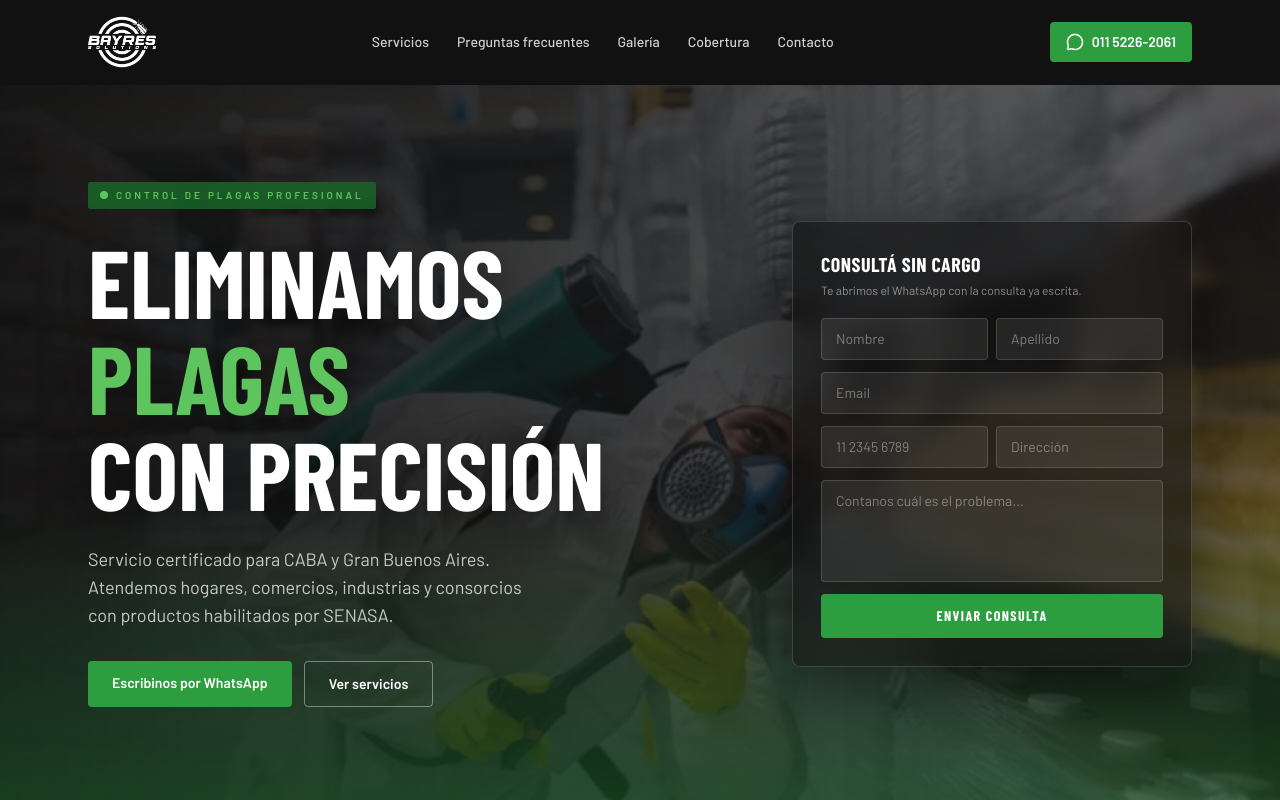
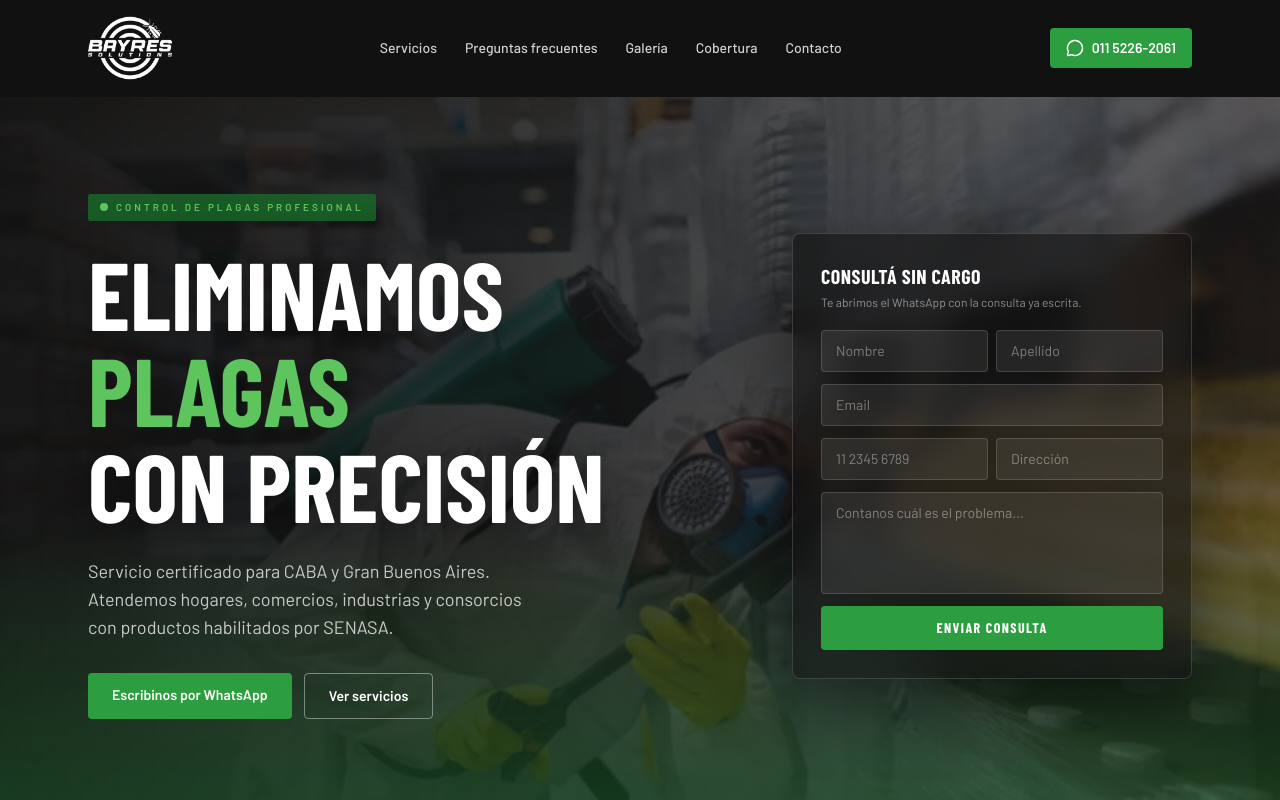
Before and after one commit to santiagofdmkt/bayres-solutions, a Next.js app: page / in a window 1280 px wide. Shown: the top 800 px of the page. Built offline with nearby package versions, Linux system fonts and the light colour scheme; a web font is replaced by a local one.

Commit message:
Cobertura con degradé verde, logo del navbar más grande

```diff
--- a/components/Cobertura.tsx
+++ b/components/Cobertura.tsx
@@ -39,14 +39,18 @@ export default function Cobertura() {
   };
 
   return (
-    <section
+     <section
       id="cobertura"
-      className="relative py-20 px-6 bg-white overflow-hidden"
+      className="relative py-20 px-6 bg-gradient-to-br from-gris-claro via-[#e6f3e7] to-[#cfe9d2] overflow-hidden"
     >
-      {/* Tinte verde muy suave en la esquina inferior derecha */}
+      {/* Manchas verdes difusas */}
       <div
         aria-hidden="true"
-        className="absolute -bottom-40 -right-40 w-[600px] h-[600px] rounded-full bg-verde-claro/10 blur-3xl pointer-events-none"
+        className="absolute -bottom-40 -right-40 w-[600px] h-[600px] rounded-full bg-verde-claro/25 blur-3xl pointer-events-none"
+      />
+      <div
+        aria-hidden="true"
+        className="absolute -top-32 -left-32 w-[400px] h-[400px] rounded-full bg-verde-medio/10 blur-3xl pointer-events-none"
       />
 
       <div className="max-w-6xl mx-auto relative">
--- a/components/Navbar.tsx
+++ b/components/Navbar.tsx
@@ -45,16 +45,16 @@ export default function Navbar() {
           : "bg-negro border-b border-transparent"
       }`}
     >
-      <div className="max-w-6xl mx-auto px-6 h-[84px] flex items-center justify-between gap-6">
+          <div className="max-w-6xl mx-auto px-6 h-[96px] flex items-center justify-between gap-6">
         {/* Logo */}
         <Link href="#" aria-label={`${site.nombre} - inicio`} className="flex-shrink-0">
           <Image
             src="/logo.png"
             alt={site.nombre}
-            width={180}
-            height={72}
+                     width={220}
+            height={88}
             priority
-            className="h-[68px] w-auto"
+            className="h-[84px] w-auto"
           />
         </Link>
 
```
